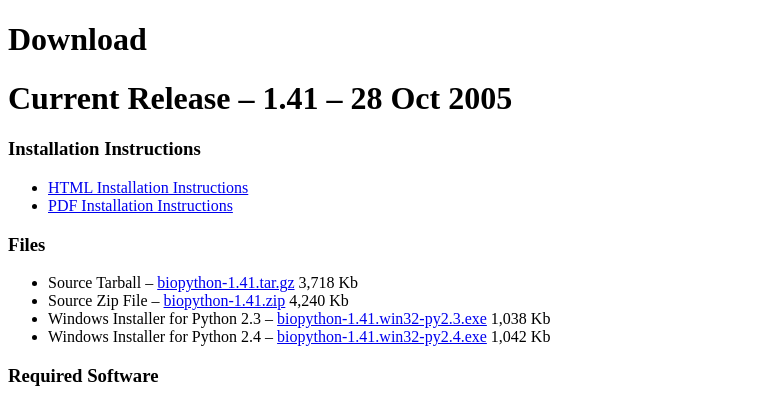
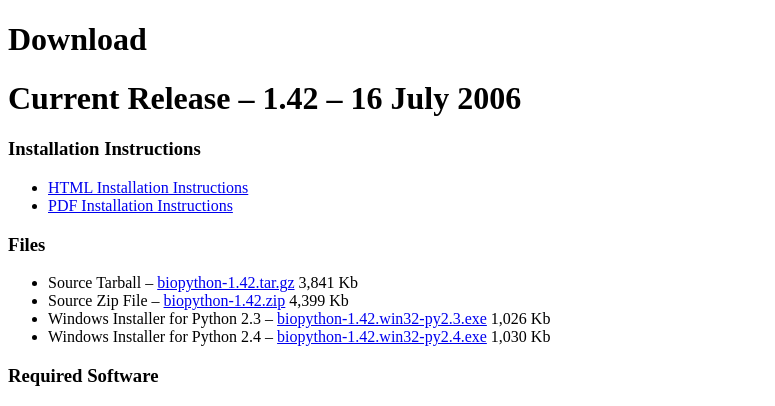
Before and after one commit to biopython/biopython.github.io, a Jekyll site: the page built from wiki/Download.md, in a window 1280 px wide. Shown: the top 406 px of the page, without its empty margins (0-775 px from the left). Built offline with Jekyll 4.4.1, drawn with Linux system fonts in a browser that asks for light colours.

Commit message:
/* Current Release -- 1.42 -- 16 July 2006 */

```diff
--- a/wiki/Download.md
+++ b/wiki/Download.md
@@ -4,8 +4,8 @@ permalink: wiki/Download
 layout: wiki
 ---
 
-Current Release -- 1.41 -- 28 Oct 2005
-======================================
+Current Release -- 1.42 -- 16 July 2006
+=======================================
 
 ### Installation Instructions
 
@@ -17,17 +17,17 @@ Current Release -- 1.41 -- 28 Oct 2005
 ### Files
 
 -   Source Tarball --
-    [biopython-1.41.tar.gz](http://biopython.org/DIST/biopython-1.41.tar.gz)
-    3,718 Kb
+    [biopython-1.42.tar.gz](http://biopython.org/DIST/biopython-1.42.tar.gz)
+    3,841 Kb
 -   Source Zip File --
-    [biopython-1.41.zip](http://biopython.org/DIST/biopython-1.41.zip)
-    4,240 Kb
+    [biopython-1.42.zip](http://biopython.org/DIST/biopython-1.42.zip)
+    4,399 Kb
 -   Windows Installer for Python 2.3 --
-    [biopython-1.41.win32-py2.3.exe](http://biopython.org/DIST/biopython-1.41.win32-py2.3.exe)
-    1,038 Kb
+    [biopython-1.42.win32-py2.3.exe](http://biopython.org/DIST/biopython-1.42.win32-py2.3.exe)
+    1,026 Kb
 -   Windows Installer for Python 2.4 --
-    [biopython-1.41.win32-py2.4.exe](http://biopython.org/DIST/biopython-1.41.win32-py2.4.exe)
-    1,042 Kb
+    [biopython-1.42.win32-py2.4.exe](http://biopython.org/DIST/biopython-1.42.win32-py2.4.exe)
+    1,030 Kb
 
 ### Required Software
 
```
Also changed, not shown: 1 other file.
